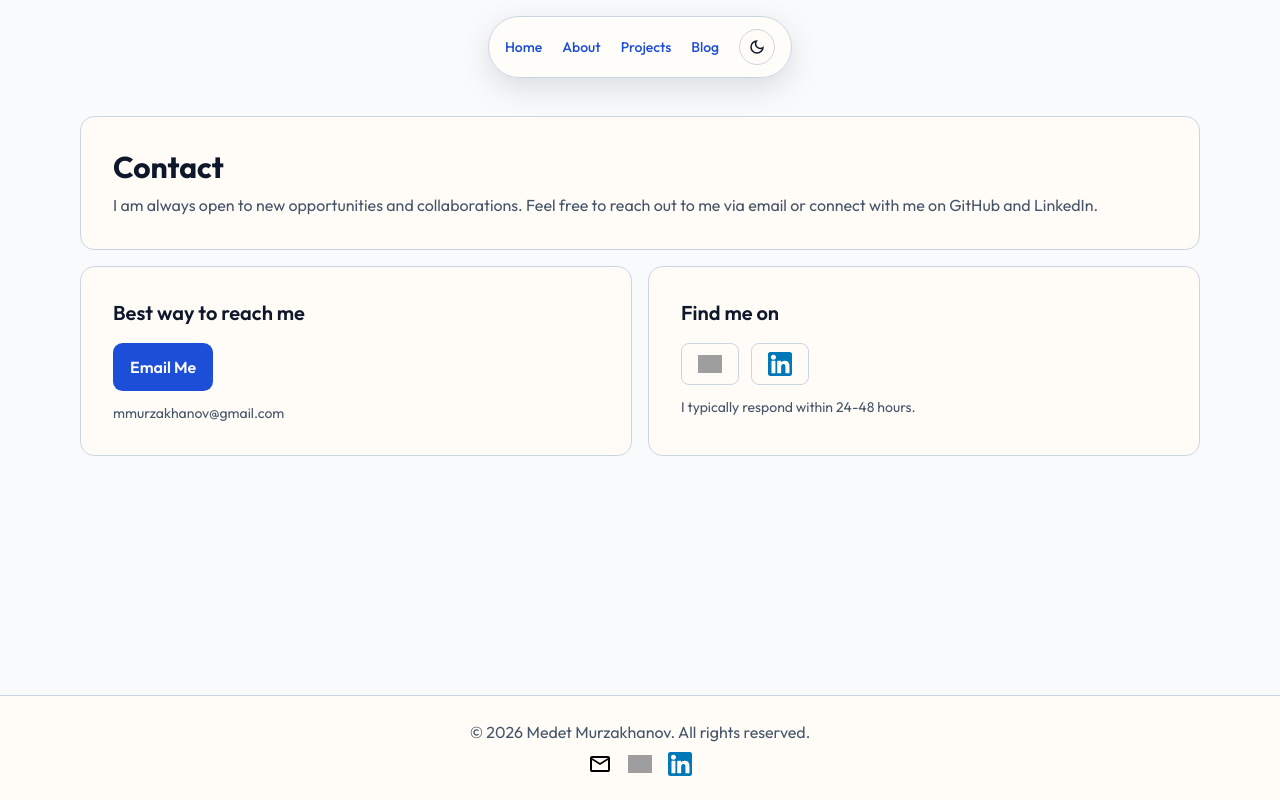
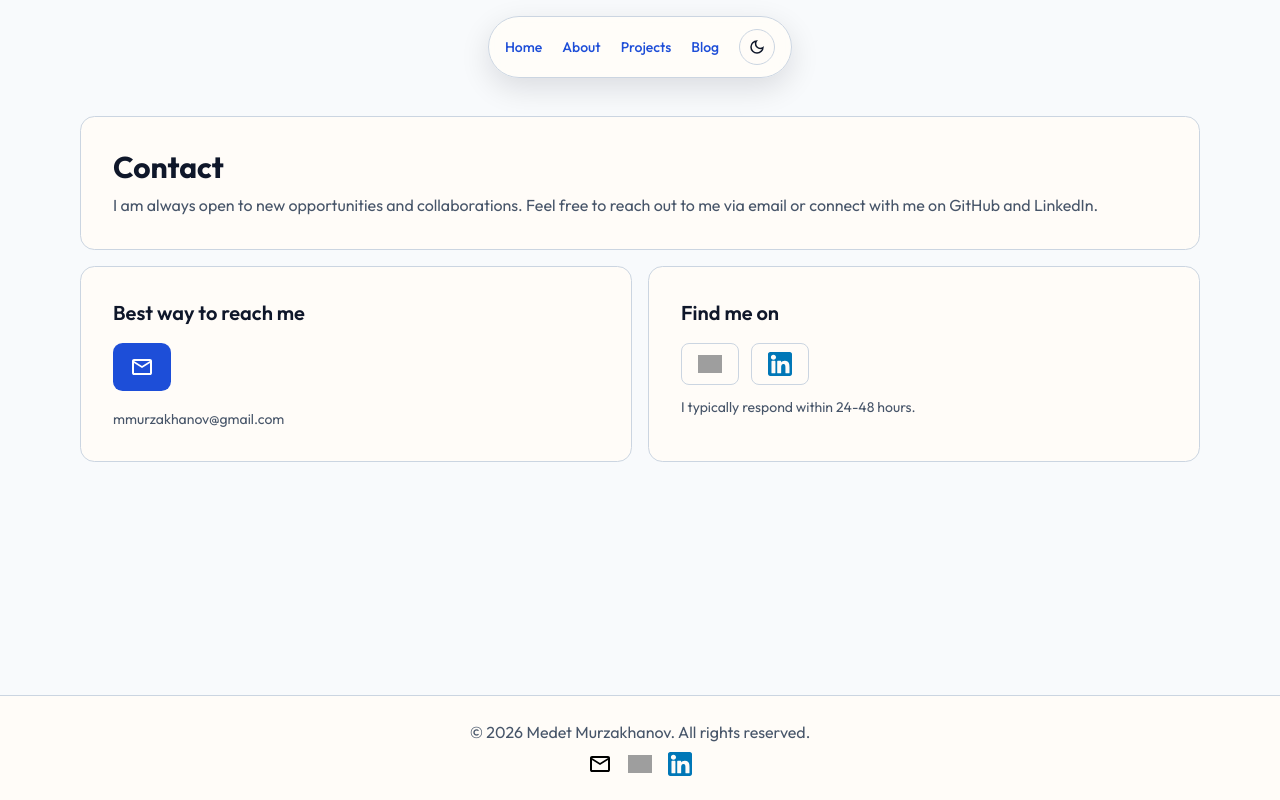
Before and after one commit to mmedved6-kz/PortfolioMM, a Next.js app: page /contact in a window 1280 px wide. Built offline with nearby package versions, Linux system fonts and the light colour scheme; grey boxes are pictures that could not be loaded.

Commit message:
Quick fix, incorrect Linkedin link and invert color of icon svg

```diff
--- a/app/contact/page.tsx
+++ b/app/contact/page.tsx
@@ -19,7 +19,10 @@ export default function ContactPage() {
             <section className="grid grid-cols-1 md:grid-cols-2 gap-4">
                 <article className="surface p-6 md:p-8">
                     <h2 className="text-xl font-semibold">Best way to reach me</h2>
-                    <a href={mailtoLink} className="button-primary inline-block mt-4">Email Me</a>
+                    <a href={mailtoLink} className="button-primary inline-block mt-4">
+                        <Image src="/mailto.svg" alt="" aria-hidden="true" width={24} height={24} className="contact-link-icon contact-link-icon-inverted" />
+                        {/*<span>Email Me</span> */}
+                    </a>
                     <p className="mt-3 text-sm text-muted break-all">{contact.email}</p>
                 </article>
 
--- a/app/globals.css
+++ b/app/globals.css
@@ -231,6 +231,10 @@ main section[id] {
   object-fit: contain;
 }
 
+.contact-link-icon-inverted {
+  filter: brightness(0) invert(1);
+}
+
 h1, h2, h3, h4, h5, h6 {
   color: var(--text);
 }
--- a/lib/contact.ts
+++ b/lib/contact.ts
@@ -1,7 +1,7 @@
 export const contact = {
     email: process.env.CONTACT_EMAIL ?? "mmurzakhanov@gmail.com",
     github: process.env.CONTACT_GITHUB ?? "https://github.com/mmedved6-kz",
-    linkedin: process.env.CONTACT_LINKEDIN ?? "https://www.linkedin.com/in/mmurzakhanov/"
+    linkedin: process.env.CONTACT_LINKEDIN ?? "https://www.linkedin.com/in/medetmurzakhanov/"
 };
 
 export function getContactMailto(subject: string, body?: string) {
```
